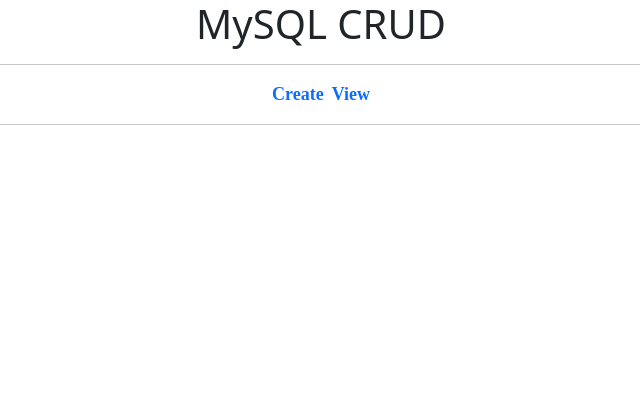
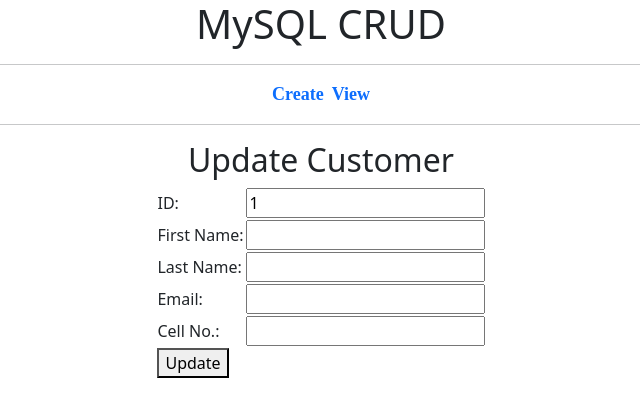
Before and after one commit to grandeurkoe/java-fullstack-development, an Angular app in the folder angular/mysql-angular-app/mysql-crud/: page /update/1 in a window 1280 px wide. Shown: the top 416 px of the page, without its empty margins (319-959 px from the left). Built offline with nearby package versions, Linux system fonts and the light colour scheme; no server answers.

Commit message:
Update edit

```diff
--- a/angular/mysql-angular-app/mysql-crud/src/app/retrieve/retrieve.component.ts
+++ b/angular/mysql-angular-app/mysql-crud/src/app/retrieve/retrieve.component.ts
@@ -1,5 +1,6 @@
 import { Component, OnInit } from '@angular/core';
 import { CustomerService } from '../services/customer.service';
+import { Router } from '@angular/router';
 
 @Component({
   selector: 'app-retrieve',
@@ -9,7 +10,7 @@ import { CustomerService } from '../services/customer.service';
 export class RetrieveComponent implements OnInit {
   customerData: any[] = [];
 
-  constructor(private customerService: CustomerService) {}
+  constructor(private customerService: CustomerService, private updateRoute: Router) {}
 
   ngOnInit(): void {
     // Fetch the customer data when the component initializes
@@ -41,7 +42,7 @@ export class RetrieveComponent implements OnInit {
   }
 
   editCustomer(custid: any) {
+    this.updateRoute.navigateByUrl("/update/" + custid);
   }
 
-
 }
--- a/angular/mysql-angular-app/mysql-crud/src/app/services/customer.service.ts
+++ b/angular/mysql-angular-app/mysql-crud/src/app/services/customer.service.ts
@@ -14,6 +14,10 @@ export class CustomerService {
     return this.httpRouter.get(this.baseUrl + "/api/customer/getall");
   }
 
+  getCustomerById (id: any) {
+    return this.httpRouter.get(this.baseUrl  + "/api/customer/get/" + id);
+  }
+
   saveCustomer(custData: any) {
     return this.httpRouter.post(this.baseUrl + "/api/customer/save", custData);
   }
--- a/angular/mysql-angular-app/mysql-crud/src/app/update/update.component.html
+++ b/angular/mysql-angular-app/mysql-crud/src/app/update/update.component.html
@@ -1,26 +1,26 @@
-<!-- <h2>Update Customer</h2>
+<h2>Update Customer</h2>
 <div>
     <form #updateForm="ngForm" (ngSubmit)="editCust(updateForm)">
         <table>
             <tr>
                 <td>ID: </td>
-                <td><input type="text" name="custid" id="custid" [(ngModel)] = "custData.custid"/></td>
+                <td><input type="text" name="custid" id="custid" [(ngModel)] = "custid"/></td>
             </tr>
             <tr>
                 <td>First Name: </td>
-                <td><input type="text" name="firstname" id="fname" [(ngModel)] = "custData.firstname"/></td>
+                <td><input type="text" name="firstname" id="firstname" [(ngModel)] = "firstname"/></td>
             </tr>
             <tr>
                 <td>Last Name: </td>
-                <td><input type="text" name="lastname" id="lastname" [(ngModel)] = "custData.lastname"/></td>
+                <td><input type="text" name="lastname" id="lastname" [(ngModel)] = "lastname"/></td>
             </tr>
             <tr>
                 <td>Email: </td>
-                <td><input type="text" name="email" id="email" [(ngModel)] = "custData.email"/></td>
+                <td><input type="text" name="email" id="email" [(ngModel)] = "email"/></td>
             </tr>
             <tr>
                 <td>Cell No.:</td>
-                <td><input type="text" name="cellno" id="cellno" [(ngModel)] = "custData.cellno"/></td>
+                <td><input type="text" name="cellno" id="cellno" [(ngModel)] = "cellno"/></td>
             </tr>
             <tr>
                 <td><button type="submit">Update</button></td>
@@ -29,4 +29,4 @@
         </table>
     </form>
 
-</div> -->
+</div>
--- a/angular/mysql-angular-app/mysql-crud/src/app/update/update.component.ts
+++ b/angular/mysql-angular-app/mysql-crud/src/app/update/update.component.ts
@@ -1,31 +1,42 @@
-import { Component } from '@angular/core';
-import { ActivatedRoute } from '@angular/router';
+import { Component, OnInit } from '@angular/core';
+import { ActivatedRoute, Router } from '@angular/router';
 import { CustomerService } from '../services/customer.service';
+import { NgForm } from '@angular/forms';
 
 @Component({
   selector: 'app-update',
   templateUrl: './update.component.html',
   styleUrls: ['./update.component.css']
 })
-export class UpdateComponent {
-    // // Activated Route is the current route i.e. localhost:4200/update/3
-    // constructor(private cust: CustomerService, private myRoute: ActivatedRoute) {}
+export class UpdateComponent implements OnInit{
+    // Activated Route is the current route i.e. localhost:4200/update/3
+    constructor(private cust: CustomerService, private myRoute: ActivatedRoute, private retrieveRoute: Router) {}
 
-    // empData: any;
-    // empId: any;
+    custData: any;
+    custid: any;
+    firstname: string = "";
+    lastname: string = "";
+    email: string = "";
+    cellno: string = "";
+    isResultLoaded = false;
 
-    // ngOnInit(): void {
-    //   this.myRoute.paramMap.subscribe((queryString) => {
-    //     this.empId = queryString.get('id');
-    //   });
-    //   this.cust.getCustomerById(this.empId).subscribe((data) => {
-    //     this.empData = data;
-    //   });
-    // }
+    ngOnInit(): void {
+      this.custid = this.myRoute.snapshot.paramMap.get('id');
+      this.cust.getCustomerById(this.custid).subscribe((result : any) => {
+        console.log(result.data);
+        this.custData = result.data;
+        this.firstname = this.custData[0].firstname;
+        this.lastname = this.custData[0].lastname;
+        this.email = this.custData[0].email;
+        this.cellno = this.custData[0].cellno;
+      })
+    }
 
-    // editEmp(updateData: NgForm) {
-    //   this.cust.updateCustomer(this.empId, updateData.value).subscribe((data) => {
-    //     alert("Employee update successfully!");
-    //   });
-    // }
+    editCust(updateData: NgForm) {
+      this.cust.updateCustomer(this.custid, updateData.value).subscribe((result) => {
+        this.isResultLoaded = true;
+        alert("Customer updated successfully!");
+        this.retrieveRoute.navigateByUrl("/retrieve");
+      });
+    }
 }
```
Also changed, not shown: 1 other file (tests, documents, lock files or other folders).
